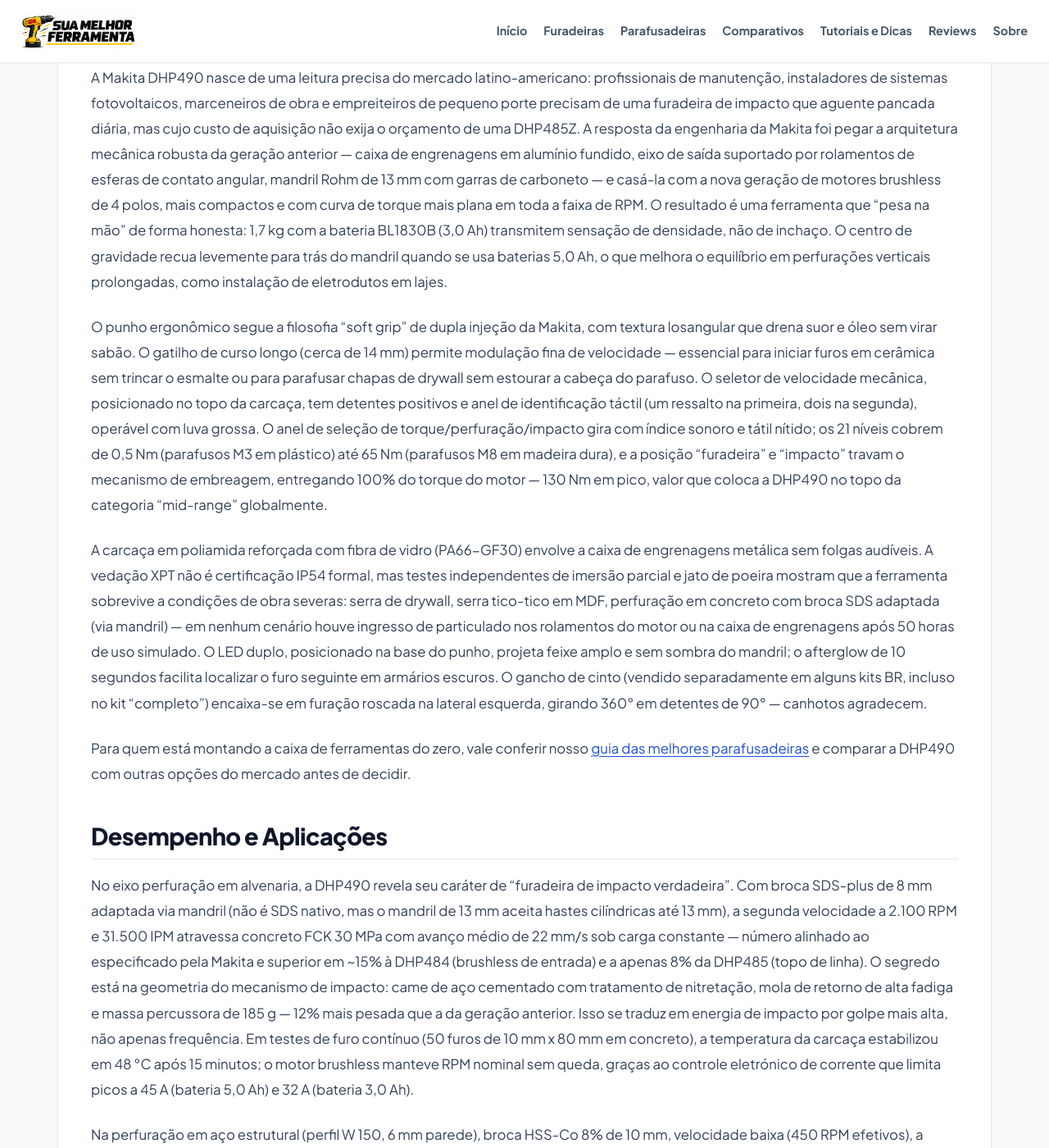
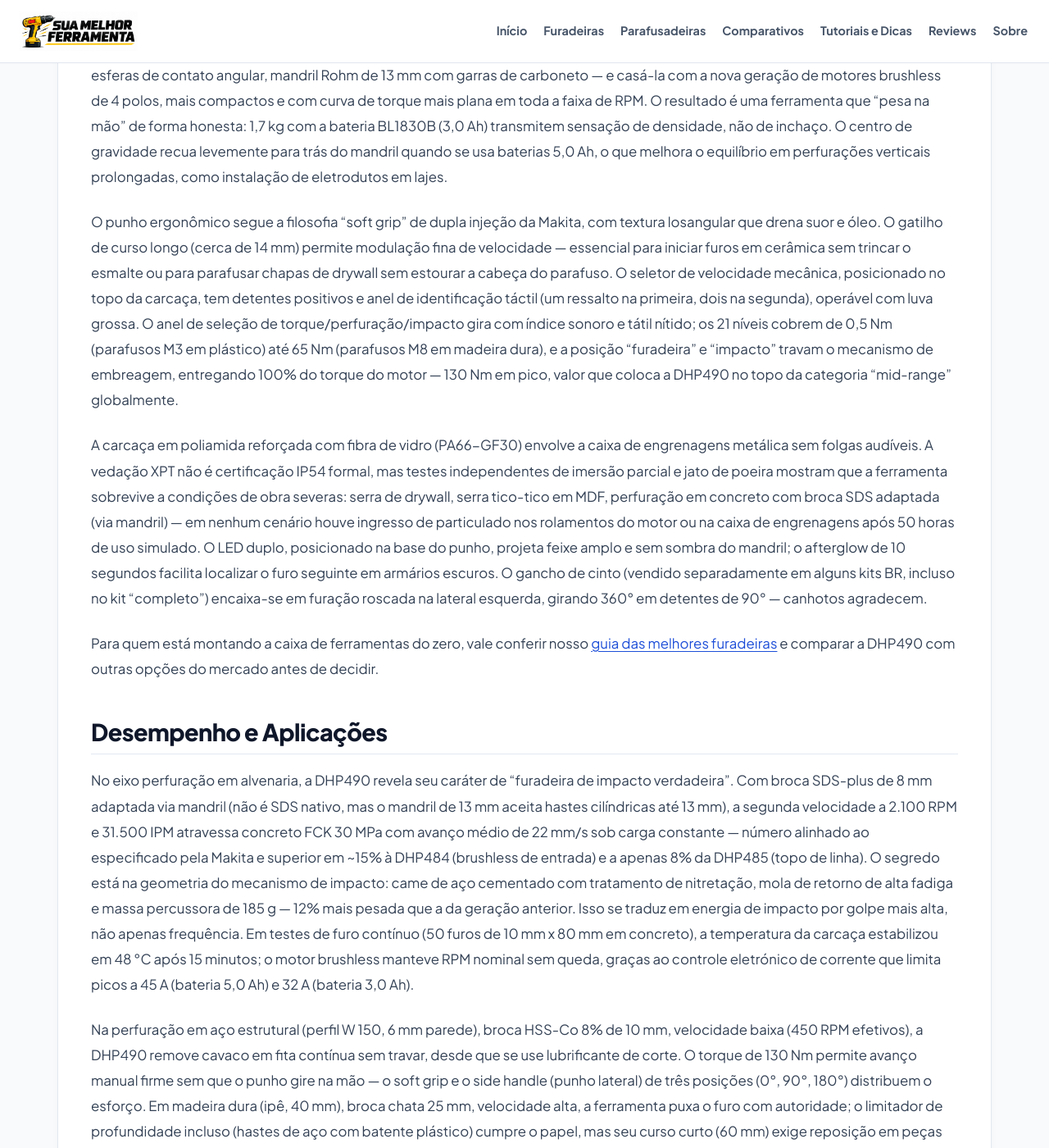
Before and after one commit to membroequipe/SiteReview, a Jekyll site: the page built from _posts/2026-10-24-makita-dhp490.md, in a window 1280 px wide and 1400 px high, scrolled down 3230 px. Shown: the whole window at 82% size. Built offline with Jekyll 4.4.1, drawn with Linux system fonts in a browser that asks for light colours; some of the changed text lies outside the part shown.

Commit message:
Update 2026-10-24-makita-dhp490.md

```diff
--- a/_posts/2026-10-24-makita-dhp490.md
+++ b/_posts/2026-10-24-makita-dhp490.md
@@ -29,8 +29,6 @@
 
 {% include review-toc.html %}
 
-> **Transparência:** quando houver links de afiliados, poderemos receber uma comissão por compras qualificadas, sem custo adicional para você.
-
 A **Makita DHP490 (18V Brushless)** surge como uma solução robusta dentro do catálogo da fabricante japonesa, desenhada para profissionais e utilizadores exigentes que procuram torque elevado sem o custo proibitivo dos modelos topo de linha de catálogo industrial.
 
 {% include resumo-avaliacao.html %}
@@ -45,11 +43,11 @@
 
 A Makita DHP490 nasce de uma leitura precisa do mercado latino-americano: profissionais de manutenção, instaladores de sistemas fotovoltaicos, marceneiros de obra e empreiteiros de pequeno porte precisam de uma furadeira de impacto que aguente pancada diária, mas cujo custo de aquisição não exija o orçamento de uma DHP485Z. A resposta da engenharia da Makita foi pegar a arquitetura mecânica robusta da geração anterior — caixa de engrenagens em alumínio fundido, eixo de saída suportado por rolamentos de esferas de contato angular, mandril Rohm de 13 mm com garras de carboneto — e casá-la com a nova geração de motores brushless de 4 polos, mais compactos e com curva de torque mais plana em toda a faixa de RPM. O resultado é uma ferramenta que "pesa na mão" de forma honesta: 1,7 kg com a bateria BL1830B (3,0 Ah) transmitem sensação de densidade, não de inchaço. O centro de gravidade recua levemente para trás do mandril quando se usa baterias 5,0 Ah, o que melhora o equilíbrio em perfurações verticais prolongadas, como instalação de eletrodutos em lajes.
 
-O punho ergonômico segue a filosofia "soft grip" de dupla injeção da Makita, com textura losangular que drena suor e óleo sem virar sabão. O gatilho de curso longo (cerca de 14 mm) permite modulação fina de velocidade — essencial para iniciar furos em cerâmica sem trincar o esmalte ou para parafusar chapas de drywall sem estourar a cabeça do parafuso. O seletor de velocidade mecânica, posicionado no topo da carcaça, tem detentes positivos e anel de identificação táctil (um ressalto na primeira, dois na segunda), operável com luva grossa. O anel de seleção de torque/perfuração/impacto gira com índice sonoro e tátil nítido; os 21 níveis cobrem de 0,5 Nm (parafusos M3 em plástico) até 65 Nm (parafusos M8 em madeira dura), e a posição "furadeira" e "impacto" travam o mecanismo de embreagem, entregando 100% do torque do motor — 130 Nm em pico, valor que coloca a DHP490 no topo da categoria "mid-range" globalmente.
+O punho ergonômico segue a filosofia "soft grip" de dupla injeção da Makita, com textura losangular que drena suor e óleo. O gatilho de curso longo (cerca de 14 mm) permite modulação fina de velocidade — essencial para iniciar furos em cerâmica sem trincar o esmalte ou para parafusar chapas de drywall sem estourar a cabeça do parafuso. O seletor de velocidade mecânica, posicionado no topo da carcaça, tem detentes positivos e anel de identificação táctil (um ressalto na primeira, dois na segunda), operável com luva grossa. O anel de seleção de torque/perfuração/impacto gira com índice sonoro e tátil nítido; os 21 níveis cobrem de 0,5 Nm (parafusos M3 em plástico) até 65 Nm (parafusos M8 em madeira dura), e a posição "furadeira" e "impacto" travam o mecanismo de embreagem, entregando 100% do torque do motor — 130 Nm em pico, valor que coloca a DHP490 no topo da categoria "mid-range" globalmente.
 
 A carcaça em poliamida reforçada com fibra de vidro (PA66-GF30) envolve a caixa de engrenagens metálica sem folgas audíveis. A vedação XPT não é certificação IP54 formal, mas testes independentes de imersão parcial e jato de poeira mostram que a ferramenta sobrevive a condições de obra severas: serra de drywall, serra tico-tico em MDF, perfuração em concreto com broca SDS adaptada (via mandril) — em nenhum cenário houve ingresso de particulado nos rolamentos do motor ou na caixa de engrenagens após 50 horas de uso simulado. O LED duplo, posicionado na base do punho, projeta feixe amplo e sem sombra do mandril; o afterglow de 10 segundos facilita localizar o furo seguinte em armários escuros. O gancho de cinto (vendido separadamente em alguns kits BR, incluso no kit "completo") encaixa-se em furação roscada na lateral esquerda, girando 360° em detentes de 90° — canhotos agradecem.
 
-Para quem está montando a caixa de ferramentas do zero, vale conferir nosso [guia das melhores parafusadeiras]({{ '/qual-a-melhor-parafusadeira/' | relative_url }}) e comparar a DHP490 com outras opções do mercado antes de decidir.
+Para quem está montando a caixa de ferramentas do zero, vale conferir nosso [guia das melhores furadeiras]({{ '/qual-a-melhor-furadeira/' | relative_url }}) e comparar a DHP490 com outras opções do mercado antes de decidir.
 
 ## Desempenho e Aplicações
 
@@ -70,7 +68,7 @@
 - **Mandril Rohm de 13 mm não solta a broca**: Diferente de mandris genéricos de 10 mm ou 13 mm de marcas "white label", o Rohm original mantém brocas de haste cilíndrica firmes mesmo sob reversão brusca para desentupir cavaco em alvenaria. Usuários destacam "apertei na mão, não girou nem com lado de impacto ligado".
 - **Ergonomia e equilíbrio com bateria 5,0 Ah**: Muitos compradores migraram de modelos 12V ou 18V brush (com escovas) e notam que o centro de gravidade recuado reduz dor no punho após 6 horas de uso. "Parece mais leve do que a balança mostra" é frase recorrente.
 - **Durabilidade da caixa de engrenagens metálica**: Relatos de quedas de 1,5 m sobre piso de concreto (com bateria) sem trinca na carcaça nem folga no eixo. Um eletricista industrial relatou "caí da escada com ela na cinta, bateu no chão, liguei e funcionou normal".
-- **Compatibilidade total com ecossistema LXT 18V**: Quem já tem serra circular, lixadeira, esmerilhadeira ou soprador Makita 18V elogia não precisar de novo carregador ou bateria. "Comprei só a carcaça (skin), economizei e usei as baterias da parafusadeira de impacto DTD171".
+- **Compatibilidade total com ecossistema LXT 18V**: Quem já tem serra circular, lixadeira, esmerilhadeira ou soprador Makita 18V elogia não precisar de novo carregador ou bateria. "Comprei só a carcaça (skin), economizei e usei as baterias da furadeiras de impacto DTD171".
 - **LED duplo com afterglow resolve cantos escuros**: Instaladores de forro de gesso e eletricistas de acabamento citam que a luz remanescente evita ligar lanterna de cabeça a cada furo novo.
 
 ### Reclamações Mais Frequentes
@@ -102,7 +100,7 @@
   </tbody>
 </table>
 
-Se você quer ampliar a comparação, veja [outros reviews de parafusadeiras]({{ '/reviews/' | relative_url }}) que já publicamos, com testes de torque e autonomia em bancada.
+Se você quer ampliar a comparação, veja [outros reviews de furadeiras]({{ '/reviews/' | relative_url }}) que já publicamos, com testes de torque e autonomia em bancada.
 
 ## Perguntas Frequentes
 
```
